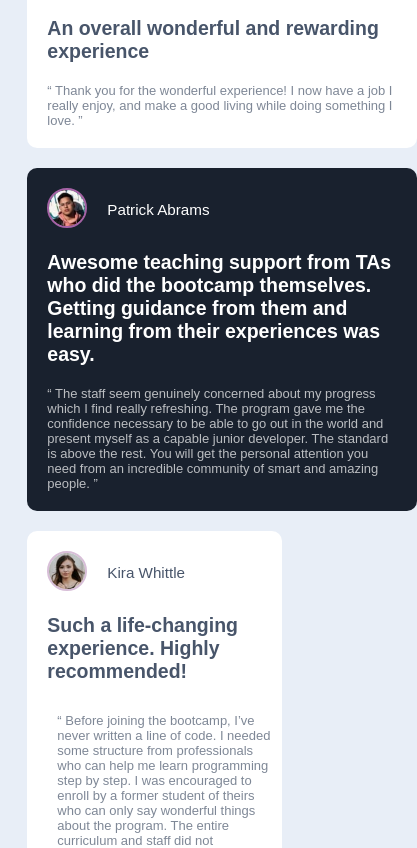
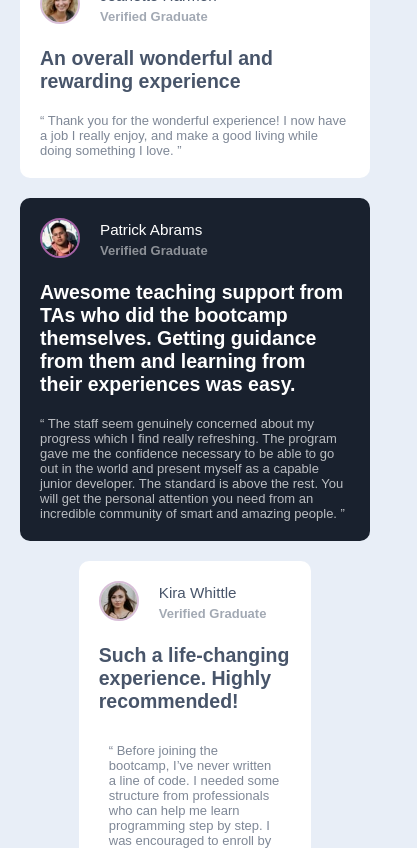
Before and after one commit to MilenaMarlim/testimonails-grid-section, a plain HTML site: page index.html in a window 390 px wide. Shown: the part 698-1546 px from the top of the page, 417 px wide, since content can reach past the window. Drawn offline with Linux system fonts and the light colour scheme; a web font is replaced by a local one.

Commit message:
Commit com alterações para o responsivo

```diff
--- a/CSS/globais.css
+++ b/CSS/globais.css
@@ -17,9 +17,10 @@ h3 {
 
 h4{
     opacity: 50%;
-    padding-left: 60px;
-    position: absolute;
-    top:20%;
+    padding-top: 5px;
+    /* padding-left: 60px;  */
+    /* position: absolute;
+    top:20%; */
 }
 
 p{
@@ -30,3 +31,8 @@ p{
 .card5 p{
     margin: 10px;
 }
+
+.card1 .logo .nome , .card2 .logo .nome , .card3 .logo .nome, .card4 .logo .nome , .card5 .logo .nome{
+    display: flex;
+    flex-direction: column;
+}
--- a/CSS/responsive.css
+++ b/CSS/responsive.css
@@ -1,43 +1,33 @@
-@media(max-width: 425px){
-    .cards{
+@media(max-width: 425px) {
+    .cards {
         display: flex;
         flex-direction: column;
-        margin: 0;
-        padding: 0;
-        width: 100%;
+        align-items: center;
+        margin: 20px;
     }
 
-    .area-geral{
-        width: 100%;
+    .area-geral {
+        margin: 0;
     }
 
-    .card1 p , .card2 p , .card3 p , .card4 p , .card5 p{
-        width: 100%;
+    .quote {
+        width: 50%;
     }
 
-    .card1 h4, .card5 h4{
-        top: 15%;
+}
+
+@media(max-width: 850px) {
+    .area-geral {
+        width: 100%;
+        margin: 0;
     }
 
-    .card2 h4 , .card3 h4{
-        top: 25%
+    .cards {
+        display: flex;
+        flex-wrap: wrap;
+        margin: 20px;
+        width: 100%;
+        justify-content: center;
     }
 
-    .card4 h4{
-        top: 17% ;
-    }
-   .quote{
-       width: 50%;
-   }
-
 }
-@media(max-width: 700px){
-    .area-geral{
-        width: 100%;
-
-    }
-    .cards{
-        display: flex;
-        flex-wrap: wrap;
-    }
-}
--- a/CSS/style.css
+++ b/CSS/style.css
@@ -63,10 +63,10 @@ body {
     width: 55%;
 }
 
-.card5 h4{
+/* .card5 h4{
     position: absolute;
     top:10%;
-}
+} */
 
 .atribuicao {
     margin: 10px;
--- a/index.html
+++ b/index.html
@@ -24,8 +24,11 @@
                     <a href="index.html">
                         <img src="images/image-daniel.jpg" alt="Foto de Daniel Clifford">
                     </a>
-                    <h3>Daniel Clifford</h3>
-                    <h4>Verified Graduate</h4>
+                    <div class="nome">
+                        <h3>Daniel Clifford</h3>
+                        <h4>Verified Graduate</h4>
+                    </div>
+
                 </header>
 
                 <div class="quote">
@@ -52,8 +55,11 @@
                     <a href="index.html">
                         <img src="images/image-jonathan.jpg" alt="Imagem do perfil de jonathan">
                     </a>
-                    <h3>Jonathan Walters</h3>
-                    <h4>Verified Graduate </h4>
+                    <div class="nome">
+                        <h3>Jonathan Walters</h3>
+                        <h4>Verified Graduate </h4>
+                    </div>
+
                 </header>
 
                 <h2> The team was very supportive and kept me motivated </h2>
@@ -69,8 +75,10 @@
                     <a href="index.html">
                         <img src="images/image-jeanette.jpg" alt="Imagem do perfil de Jeanette">
                     </a>
+                    <div class="nome">
                     <h3>Jeanette Harmon</h3>
                     <h4>Verified Graduate </h4>
+                    </div>
                 </header>
 
                 <h2> An overall wonderful and rewarding experience </h2>
@@ -84,8 +92,10 @@
                 <header class="logo">
                     <a href="index.html">
                         <img src="images/image-patrick.jpg" alt="Imagem do perfil de Patrick"></a>
+                        <div class="nome">
                     <h3> Patrick Abrams</h3>
                     <h4>Verified Graduate</h4>
+                        </div>
                 </header>
 
                 <h2>Awesome teaching support from TAs who did the bootcamp themselves. Getting guidance from them and
@@ -100,8 +110,10 @@
             <section class="card5">
                 <header class="logo">
                     <a href="index.html"><img src="images/image-kira.jpg" alt="Imagem do perfil de Kira"></a>
+                    <div class="nome">
                     <h3>Kira Whittle</h3>
                     <h4> Verified Graduate </h4>
+                    </div>
                 </header>
 
                 <h2> Such a life-changing experience. Highly recommended! </h2>
```
